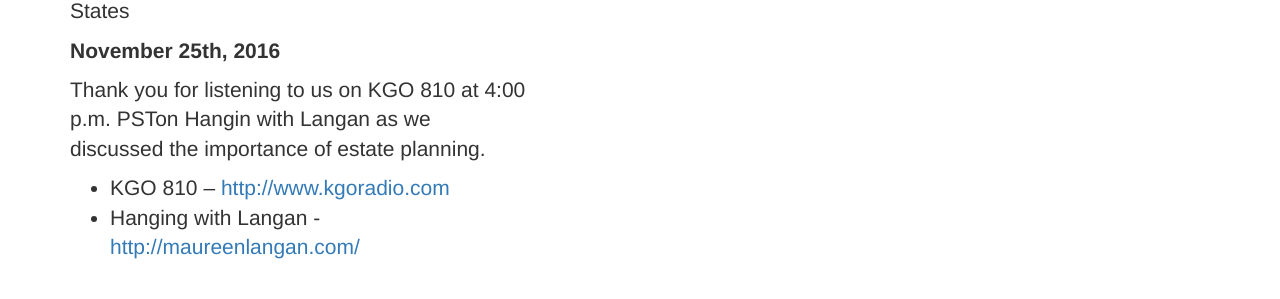
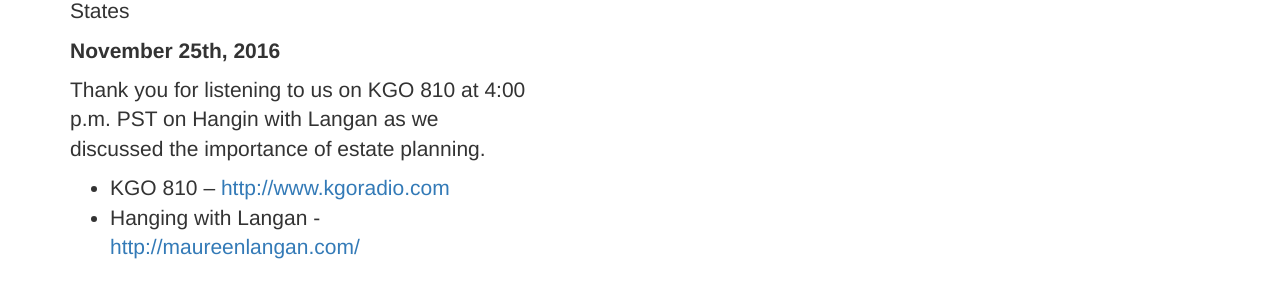
Before and after one commit to luxelawgroup/luxelawgroup.com, a Jekyll site: the page built from _posts/2016-11-18-news.md, in a window 1280 px wide and 900 px high, scrolled down 8743 px. Shown: the part 182-481 px from the top of the window. Built offline with Jekyll 4.4.1, drawn with Linux system fonts in a browser that asks for light colours; nearby versions of some CDN libraries; library files that are not in the unit come from our copies.

Commit message:
fix type in news section

```diff
--- a/_posts/2016-11-18-news.md
+++ b/_posts/2016-11-18-news.md
@@ -16,7 +16,7 @@
 
 **November 25th, 2016**
 
-Thank you for listening to us on KGO 810 at 4:00 p.m. PSTon Hangin with Langan as we discussed the importance of estate planning.
+Thank you for listening to us on KGO 810 at 4:00 p.m. PST on Hangin with Langan as we discussed the importance of estate planning.
 
 - KGO 810 -- [http://www.kgoradio.com](http://www.kgoradio.com)
 - Hanging with Langan - [http://maureenlangan.com/](http://maureenlangan.com/)
```
